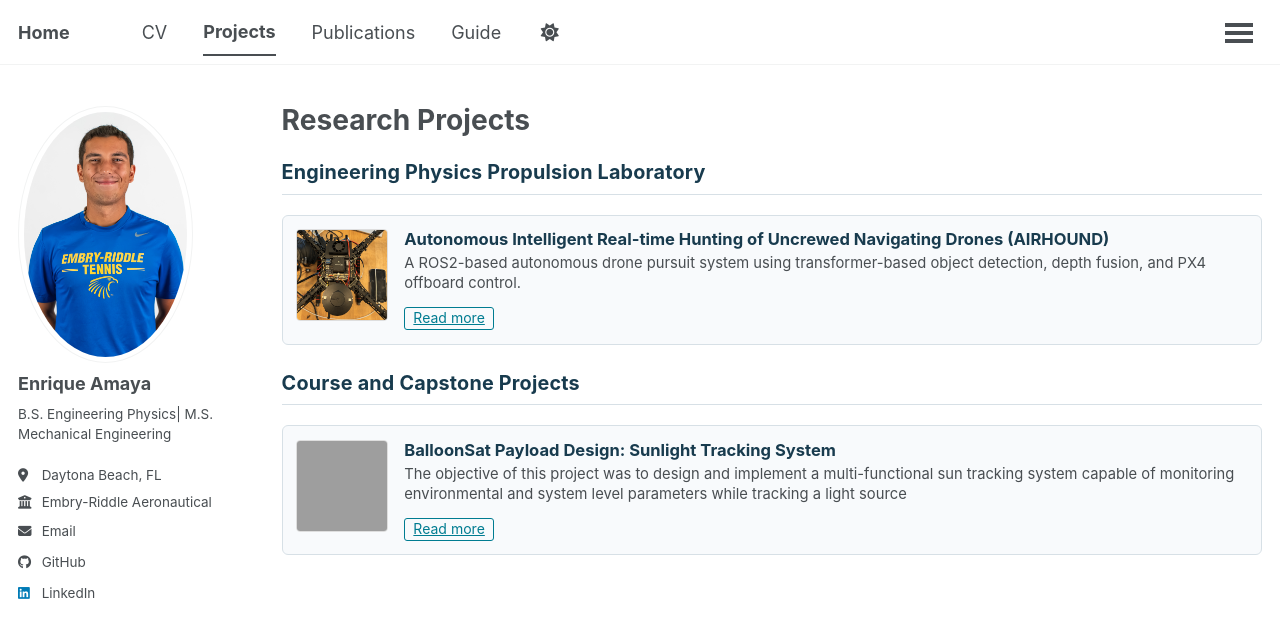
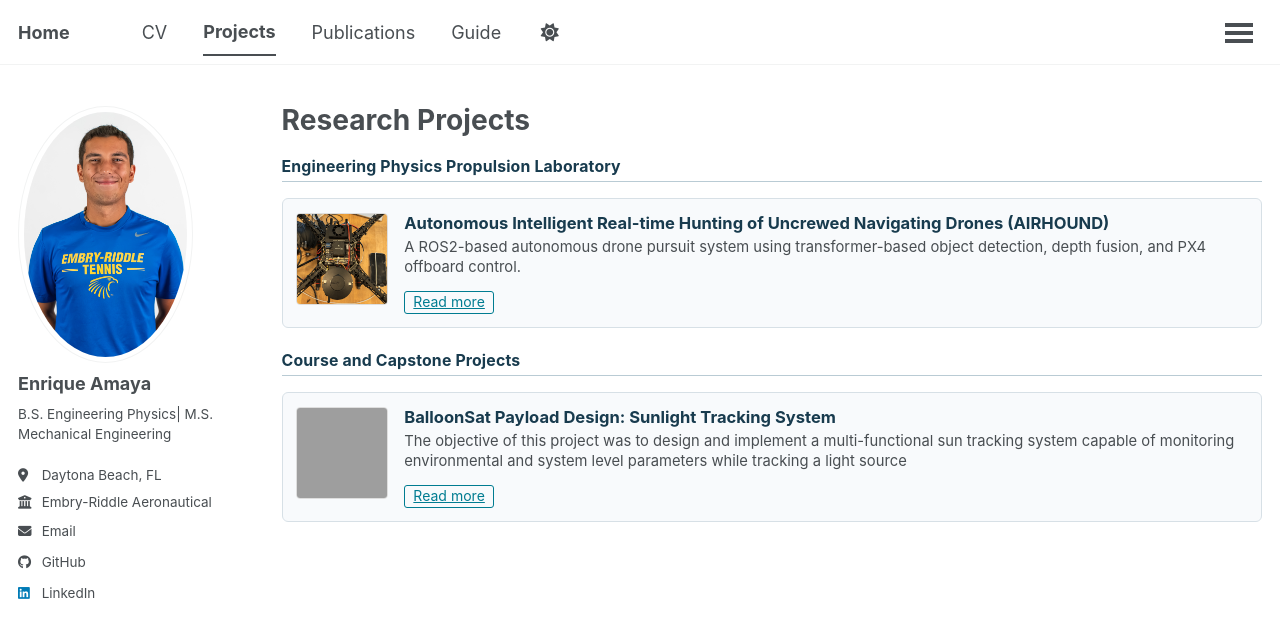
Before and after one commit to kikeamaya/kikeamaya.github.io, a Jekyll site: the page built from _pages/projects.html, in a window 1280 px wide. Shown: the top 638 px of the page. Built offline with Jekyll 4.4.1, drawn with Linux system fonts in a browser that asks for light colours; a style sheet for code colours, icons or effects is not loaded; grey boxes are pictures that could not be loaded.

Commit message:
Font change again jesus christ

```diff
--- a/_sass/_custom.scss
+++ b/_sass/_custom.scss
@@ -76,13 +76,12 @@
 
 .project-section-title
 {
-  display: block;
-  width:  100%;
-  margin: 1.5rem 0 1.1rem;
-  padding-bottom: 0.5rem;
-  border-bottom: 1px solid #d7e0e6;
+  width: 100%;
+  margin: 1.25rem 0 0.9rem;
+  padding-bottom: 0.3rem;
+  border-bottom: 1px solid #b9cbd4;
   color: #183b4e;
-  font-size: 1.1em;
+  font-size: 0.88em;
   font-weight: 700;
   letter-spacing: 0.01em;
 }
```
